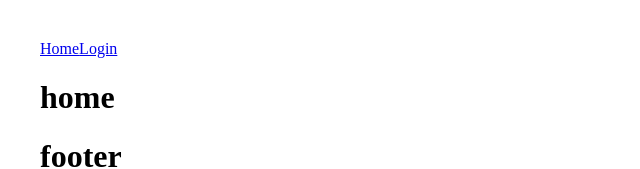
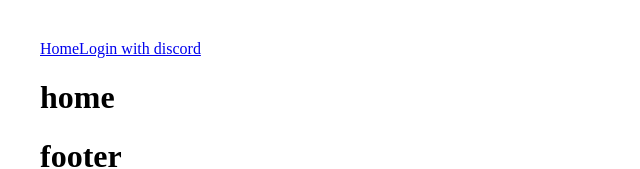
Before and after one commit to cyla00/SektorA, a Vue app in the folder client/: page / in a window 1280 px wide. Shown: the top 169 px of the page, without its empty margins (0-640 px from the left). Built offline with nearby package versions, Linux system fonts and the light colour scheme.

Commit message:
login button text change

```diff
--- a/client/src/components/Header.vue
+++ b/client/src/components/Header.vue
@@ -29,7 +29,7 @@
 <template>
 
     <RouterLink to="/">Home</RouterLink>
-    <a v-if="!this.code_check" href="https://discord.com/api/oauth2/authorize?client_id=962299605041709076&redirect_uri=http%3A%2F%2Flocalhost%3A3000%2Fauth&response_type=code&scope=identify%20email%20guilds">Login</a>
+    <a v-if="!this.code_check" href="https://discord.com/api/oauth2/authorize?client_id=962299605041709076&redirect_uri=http%3A%2F%2Flocalhost%3A3000%2Fauth&response_type=code&scope=identify%20email%20guilds">Login with discord</a>
     <button v-if="this.code_check == true" v-on:click="logout()">Logout</button>
     <RouterLink v-if="this.code_check == true" to="/dash">Dashboard</RouterLink>
 
```
